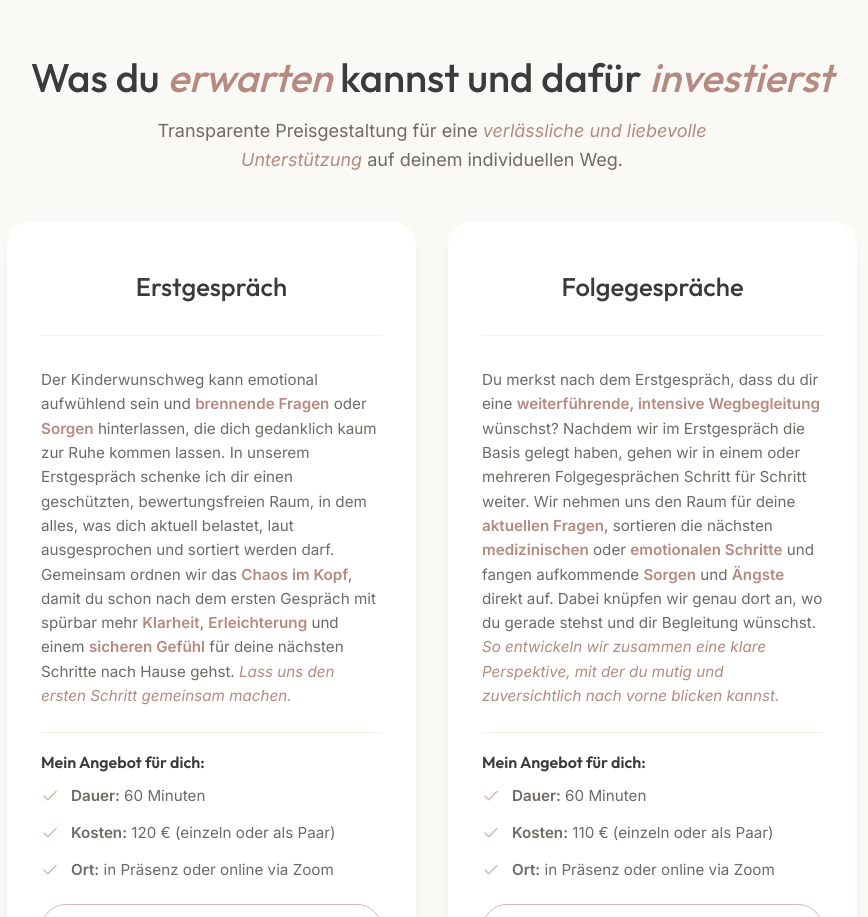
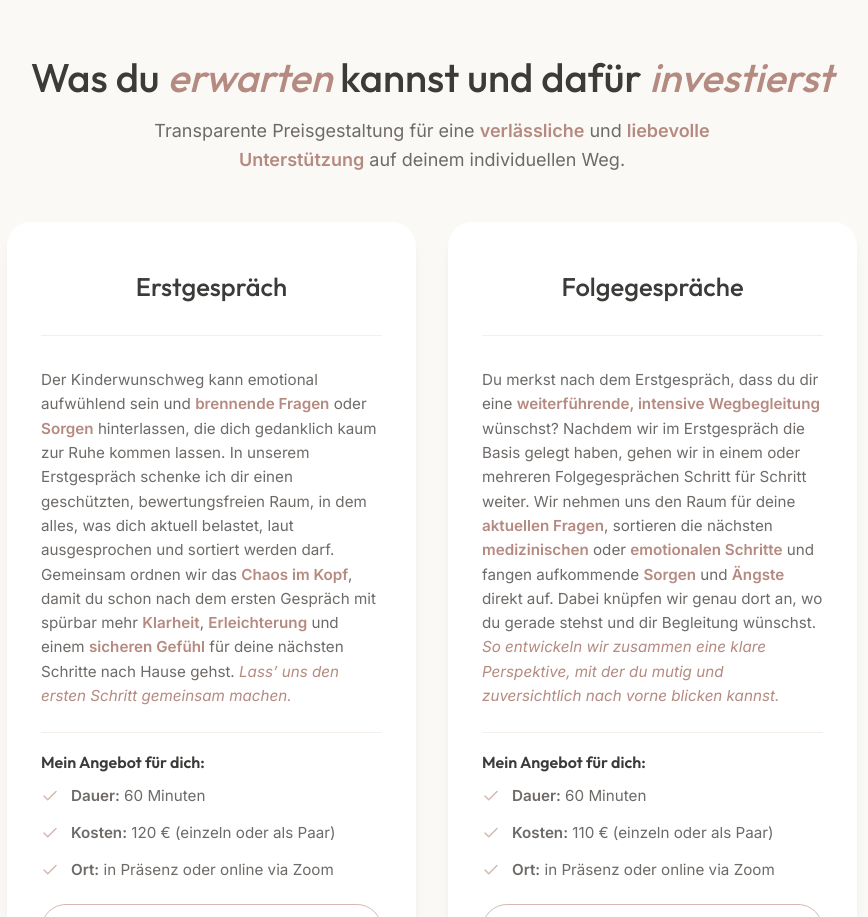
Before and after one commit to nielsinoglindini/kinderwunsch, a React (Vite) app: page / in a window 1280 px wide. Shown: the part 3780-4697 px from the top of the page, without its empty margins (208-1076 px from the left). Built offline with nearby package versions, Linux system fonts and the light colour scheme.

Commit message:
style: update text highlighting and refine grammar in App.tsx section descriptions

```diff
--- a/src/App.tsx
+++ b/src/App.tsx
@@ -309,7 +309,7 @@ function App() {
           <div className="text-center animate-on-scroll">
             <h2 className="section-title">Was du <span className="text-highlight-italic">erwarten</span> kannst und dafür <span className="text-highlight-italic">investierst</span></h2>
             <p className="section-subtitle">
-              Transparente Preisgestaltung für eine <span className="text-highlight-italic">verlässliche und liebevolle Unterstützung</span> auf deinem individuellen Weg.
+              Transparente Preisgestaltung für eine <span className="text-highlight-bold">verlässliche</span> und <span className="text-highlight-bold">liebevolle Unterstützung</span> auf deinem individuellen Weg.
             </p>
           </div>
 
@@ -320,7 +320,7 @@ function App() {
                 <h3>Erstgespräch</h3>
               </div>
               <p className="pricing-description" style={{ color: 'var(--color-text-muted)', fontSize: '0.95rem', lineHeight: '1.6', marginBottom: '24px' }}>
-                Der Kinderwunschweg kann emotional aufwühlend sein und <strong className="text-highlight-bold">brennende Fragen</strong> oder <strong className="text-highlight-bold">Sorgen</strong> hinterlassen, die dich gedanklich kaum zur Ruhe kommen lassen. In unserem Erstgespräch schenke ich dir einen geschützten, bewertungsfreien Raum, in dem alles, was dich aktuell belastet, laut ausgesprochen und sortiert werden darf. Gemeinsam ordnen wir das <strong className="text-highlight-bold">Chaos im Kopf</strong>, damit du schon nach dem ersten Gespräch mit spürbar mehr <strong className="text-highlight-bold">Klarheit</strong>, <strong className="text-highlight-bold">Erleichterung</strong> und einem <strong className="text-highlight-bold">sicheren Gefühl</strong> für deine nächsten Schritte nach Hause gehst. <span className="text-highlight-italic">Lass uns den ersten Schritt gemeinsam machen.</span>
+                Der Kinderwunschweg kann emotional aufwühlend sein und <strong className="text-highlight-bold">brennende Fragen</strong> oder <strong className="text-highlight-bold">Sorgen</strong> hinterlassen, die dich gedanklich kaum zur Ruhe kommen lassen. In unserem Erstgespräch schenke ich dir einen geschützten, bewertungsfreien Raum, in dem alles, was dich aktuell belastet, laut ausgesprochen und sortiert werden darf. Gemeinsam ordnen wir das <strong className="text-highlight-bold">Chaos im Kopf</strong>, damit du schon nach dem ersten Gespräch mit spürbar mehr <strong className="text-highlight-bold">Klarheit</strong>, <strong className="text-highlight-bold">Erleichterung</strong> und einem <strong className="text-highlight-bold">sicheren Gefühl</strong> für deine nächsten Schritte nach Hause gehst. <span className="text-highlight-italic">Lass’ uns den ersten Schritt gemeinsam machen.</span>
               </p>
               <div style={{ borderTop: '1px solid var(--color-bg-secondary)', paddingTop: '20px', marginBottom: '24px' }}>
                 <h4 style={{ fontSize: '1rem', marginBottom: '12px', fontWeight: 600 }}>Mein Angebot für dich:</h4>
```
